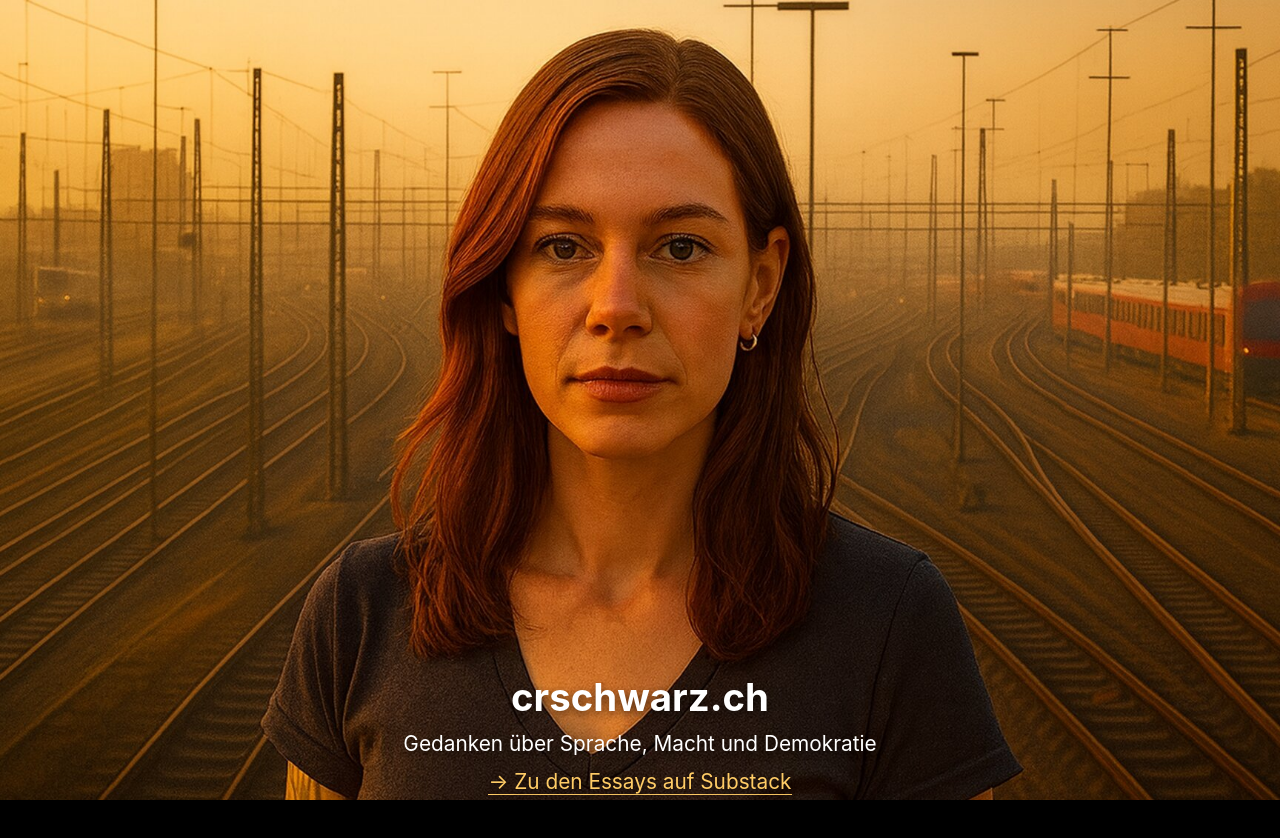
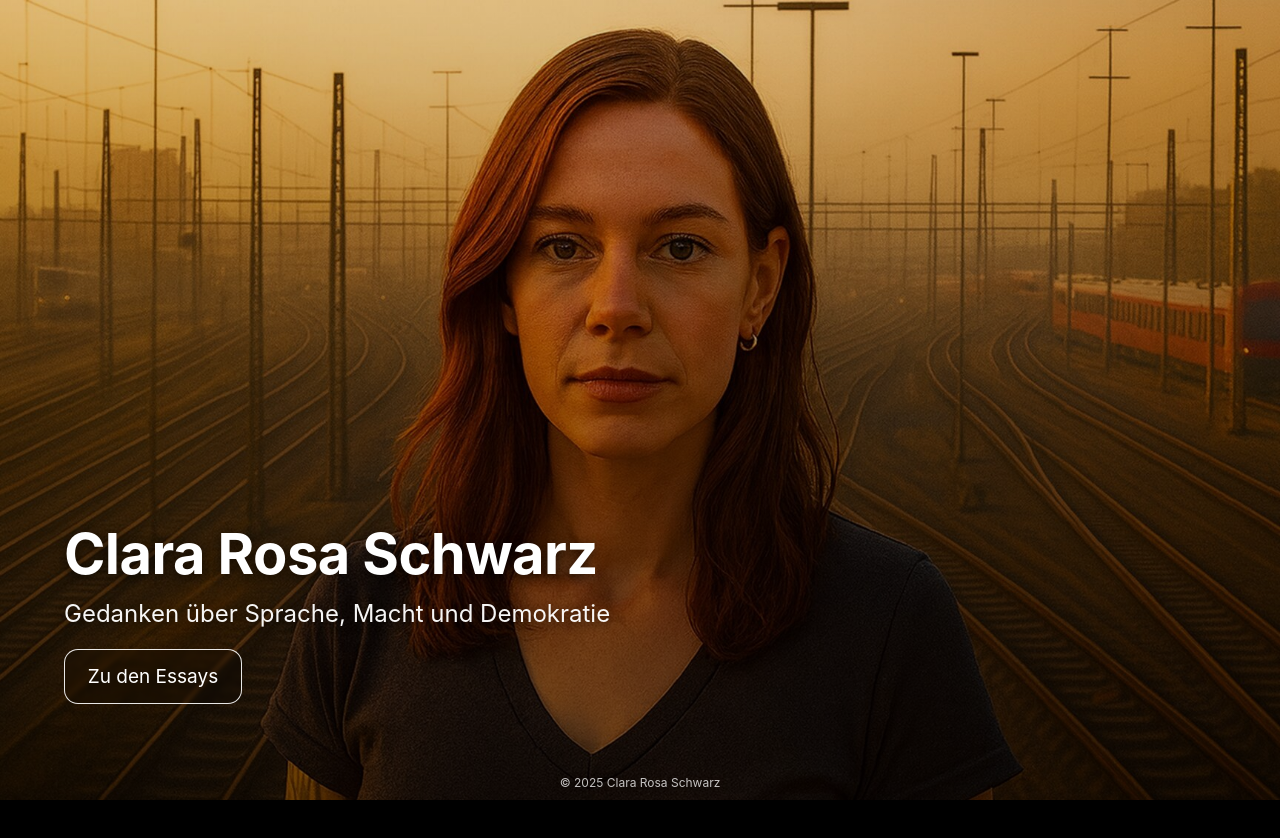
Before and after one commit to clararschwarz/crschwarz.github.io, a plain HTML site: page index.html in a window 1280 px wide. After the commit the page ends 800 px from the top, so only its background shows below. Drawn offline with Linux system fonts and the light colour scheme.

Commit message:
Add files via upload

```diff
--- a/index.html
+++ b/index.html
@@ -1,79 +1,146 @@
 <!DOCTYPE html>
-<html lang="de">
+<html lang="de-CH">
 <head>
   <meta charset="UTF-8">
-  <meta name="viewport" content="width=device-width, initial-scale=1.0">
+  <meta name="viewport" content="width=device-width, initial-scale=1">
 
   <title>crschwarz.ch | Gedanken über Sprache, Macht und Demokratie</title>
-  <meta name="description" content="Essays über Sprache, Macht, Demokratie und digitale Gesellschaft – von Clara Rosa Schwarz. Zwischen Reflexion, Ironie und Analyse.">
+  <meta name="description" content="Essays über Sprache, Macht, Demokratie und digitale Gesellschaft. Reflexion, Ironie, Analyse.">
 
-  <!-- Favicons -->
-  <link rel="icon" href="/favicon.ico" sizes="any">
-  <link rel="icon" type="image/png" href="/favicon-32x32.png" sizes="32x32">
-  <link rel="icon" type="image/png" href="/favicon-16x16.png" sizes="16x16">
-  <link rel="apple-touch-icon" href="/apple-touch-icon.png">
-
-  <!-- Open Graph / Social -->
+  <!-- Open Graph / Twitter -->
   <meta property="og:title" content="crschwarz.ch | Gedanken über Sprache, Macht und Demokratie">
-  <meta property="og:description" content="Essays über Sprache, Macht, Demokratie und digitale Gesellschaft – von Clara Rosa Schwarz.">
-  <meta property="og:image" content="https://crschwarz.ch/background.jpg?v=3">
-  <meta property="og:url" content="https://crschwarz.ch">
+  <meta property="og:description" content="Essays über Sprache, Macht, Demokratie und digitale Gesellschaft.">
   <meta property="og:type" content="website">
-  <meta property="og:locale" content="de_CH">
-
+  <meta property="og:url" content="https://crschwarz.ch/">
+  <meta property="og:image" content="https://crschwarz.ch/social-preview.jpg">
   <meta name="twitter:card" content="summary_large_image">
   <meta name="twitter:title" content="crschwarz.ch | Gedanken über Sprache, Macht und Demokratie">
-  <meta name="twitter:description" content="Essays über Sprache, Macht, Demokratie und digitale Gesellschaft – von Clara Rosa Schwarz.">
-  <meta name="twitter:image" content="https://crschwarz.ch/background.jpg?v=3">
+  <meta name="twitter:description" content="Essays über Sprache, Macht, Demokratie und digitale Gesellschaft.">
+  <meta name="twitter:image" content="https://crschwarz.ch/social-preview.jpg">
 
-  <!-- Styles -->
+  <!-- Favicons / App Icons -->
+  <link rel="apple-touch-icon" sizes="180x180" href="/apple-touch-icon.png">
+  <link rel="icon" type="image/png" sizes="32x32" href="/favicon-32x32.png">
+  <link rel="icon" type="image/png" sizes="16x16" href="/favicon-16x16.png">
+  <link rel="icon" href="/favicon.ico" sizes="any">
+  <link rel="manifest" href="/site.webmanifest">
+  <meta name="theme-color" content="#111111">
+
   <style>
-    html, body {
-      height: 100%;
-      margin: 0;
+    :root {
+      --fg: #ffffff;
+      --shadow: rgba(0,0,0,0.65);
+      --accent: rgba(255,255,255,0.9);
+    }
+    *, *::before, *::after { box-sizing: border-box; }
+    html, body { height: 100%; margin: 0; }
+    body {
+      font-family: -apple-system, BlinkMacSystemFont, "Segoe UI", Roboto, "Helvetica Neue", Arial, "Noto Sans", "Liberation Sans", sans-serif;
+      color: var(--fg);
+      background: #000;
     }
 
-    body {
-      font-family: -apple-system, BlinkMacSystemFont, "Segoe UI", Roboto, sans-serif;
-      color: #fff;
-      background: #000 url("/background.jpg?v=3") center/cover no-repeat;
-      display: flex;
-      flex-direction: column;
-      justify-content: flex-end;     /* Text nach unten */
-      align-items: center;           /* zentriert */
-      text-align: center;
-      padding-bottom: 18vh;          /* etwas über Brusthöhe */
+    /* Vollbild-Hero mit Hintergrundbild */
+    .hero {
+      position: relative;
+      min-height: 100svh;
+      background-image: url('/background.jpg?v=3'); /* Zahl erhöhen, wenn du das Bild ersetzt */
+      background-size: cover;
+      background-position: center center; /* bei Bedarf: left center */
+      background-repeat: no-repeat;
+      overflow: hidden;
+    }
+    /* sanfter Lesbarkeits-Overlay */
+    .hero::before {
+      content: "";
+      position: absolute;
+      inset: 0;
+      background: linear-gradient(180deg, rgba(0,0,0,0.12) 0%, rgba(0,0,0,0.55) 100%);
+      pointer-events: none;
+    }
+
+    /* Textblock unten links */
+    .header {
+      position: absolute;
+      left: clamp(24px, 5vw, 72px);
+      right: clamp(24px, 8vw, 120px);
+      bottom: clamp(40px, 12vh, 180px);
+      max-width: min(900px, 92vw);
+      text-shadow: 0 3px 12px var(--shadow);
     }
 
     h1 {
-      font-size: 2.4rem;
+      margin: 0 0 0.25em 0;
       font-weight: 700;
-      margin: 0 0 .3rem 0;
-      text-shadow: 0 3px 8px rgba(0,0,0,.6);
+      line-height: 1.08;
+      letter-spacing: -0.01em;
+      font-size: clamp(26px, 6vw, 56px);
+    }
+    .subtitle {
+      margin: 0;
+      font-size: clamp(16px, 3.6vw, 24px);
+      line-height: 1.28;
+      opacity: 0.96;
     }
 
-    p {
-      font-size: 1.3rem;
-      margin: .4rem 0;
-      text-shadow: 0 3px 6px rgba(0,0,0,.5);
+    .cta {
+      display: inline-block;
+      margin-top: clamp(14px, 2.4vh, 24px);
+      padding: 0.8em 1.2em;
+      font-size: clamp(15px, 3.6vw, 19px);
+      color: var(--fg);
+      text-decoration: none;
+      border: 1.5px solid var(--accent);
+      border-radius: 14px;
+      backdrop-filter: blur(2px);
+      background: rgba(0,0,0,0.15);
+      transition: transform 120ms ease, background-color 120ms ease, border-color 120ms ease;
+      min-height: 44px; /* Touch target */
+    }
+    .cta:hover, .cta:focus {
+      transform: translateY(-1px);
+      background: rgba(255,255,255,0.08);
+      border-color: #fff;
+      outline: none;
+    }
+    .cta:focus-visible {
+      outline: 2px solid #fff;
+      outline-offset: 3px;
     }
 
-    a {
-      color: #ffcc66;
-      text-decoration: none;
-      border-bottom: 1px solid #ffcc66;
+    footer {
+      position: absolute;
+      bottom: 10px;
+      left: 50%;
+      transform: translateX(-50%);
+      font-size: 12px;
+      opacity: 0.75;
+      text-shadow: 0 2px 8px var(--shadow);
     }
 
-    a:hover {
-      color: #fff;
-      border-color: #fff;
+    @media (max-width: 640px) {
+      .header { bottom: clamp(24px, 12vh, 96px); right: 24px; left: 24px; }
+      .hero::before {
+        background: linear-gradient(180deg, rgba(0,0,0,0.16) 0%, rgba(0,0,0,0.58) 100%);
+      }
+    }
+
+    @media (prefers-reduced-motion: reduce) {
+      * { animation: none !important; transition: none !important; }
     }
   </style>
 </head>
-
 <body>
-  <h1>crschwarz.ch</h1>
-  <p>Gedanken über Sprache, Macht und Demokratie</p>
-  <p><a href="https://crschwarz.substack.com/?utm_campaign=profile_chips" target="_blank">→ Zu den Essays auf Substack</a></p>
+  <main class="hero" aria-label="Porträt vor Bahngleisen im goldenen Abendlicht">
+    <header class="header">
+      <h1>Clara Rosa Schwarz</h1>
+      <p class="subtitle">Gedanken über Sprache, Macht und Demokratie</p>
+      <a class="cta" href="https://crschwarz.substack.com/?utm_campaign=profile_chips" rel="noopener">Zu den Essays</a>
+    </header>
+    <footer>© <span id="y"></span> Clara Rosa Schwarz</footer>
+  </main>
+  <script>
+    document.getElementById('y').textContent = new Date().getFullYear();
+  </script>
 </body>
 </html>
```
